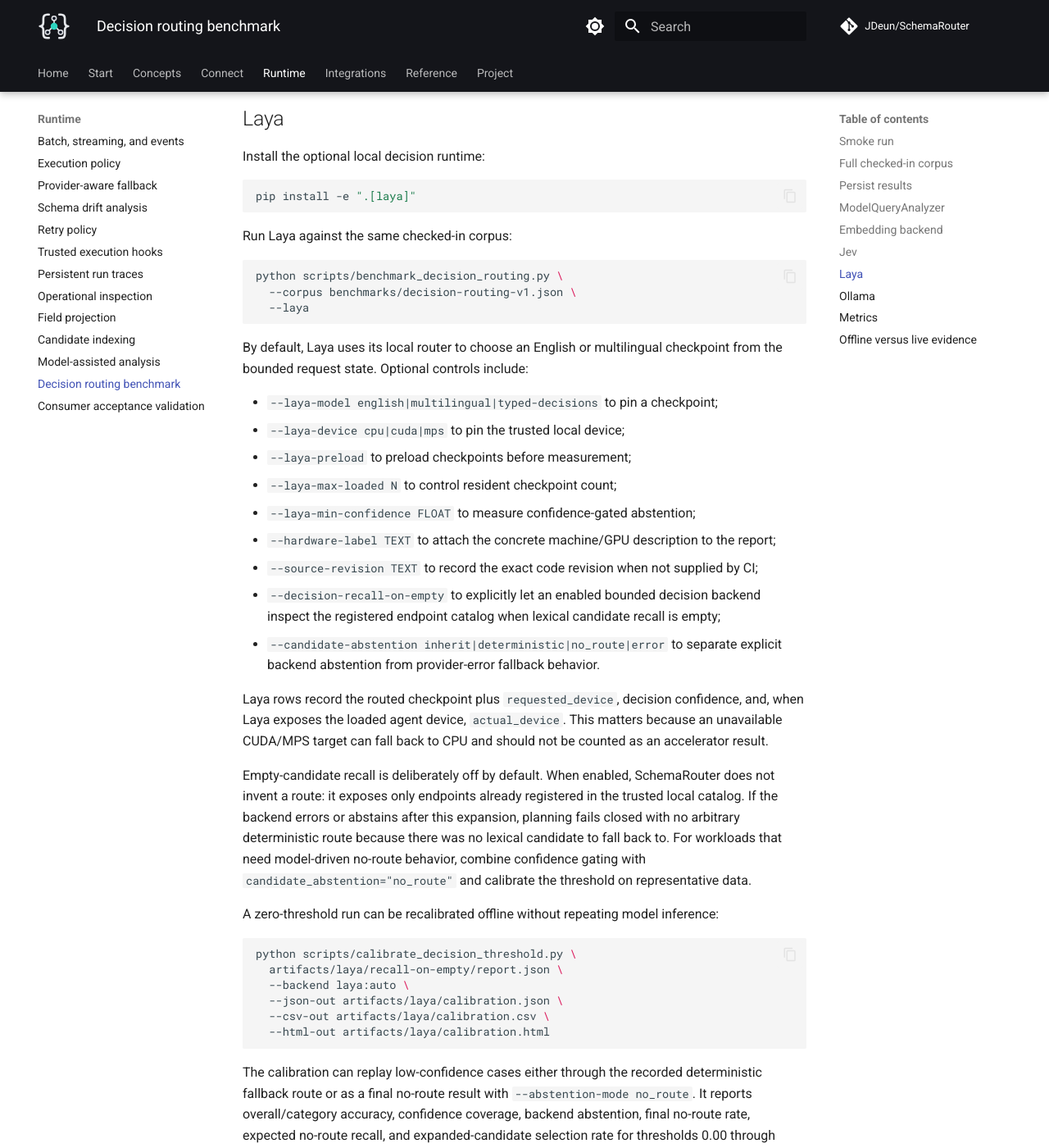
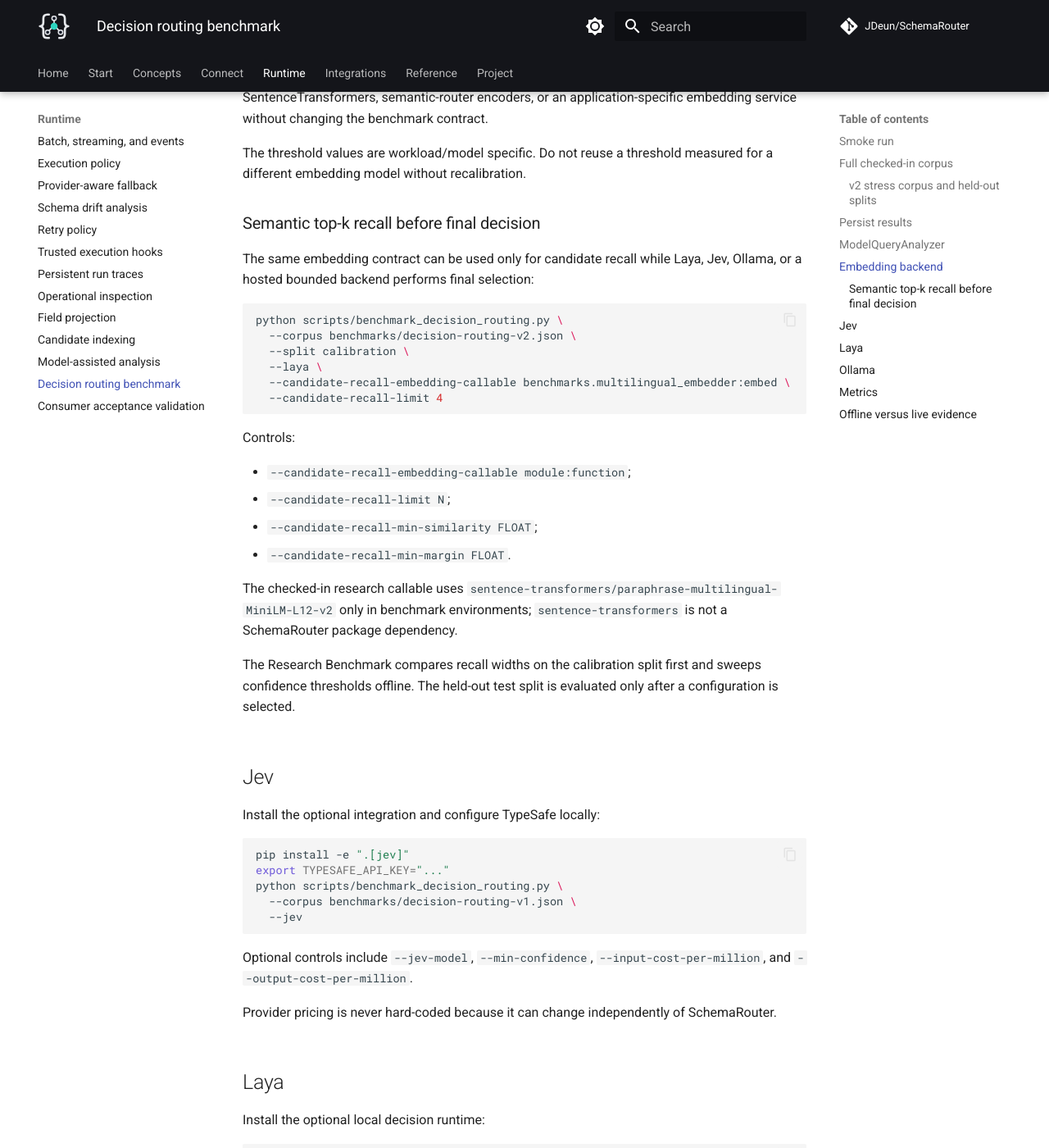
Before and after one commit to JDeun/SchemaRouter, an MkDocs documentation site: the page built from docs/guides/decision-benchmark.md, in a window 1280 px wide and 1400 px high, scrolled down 2875 px. Shown: the whole window at 82% size. Built offline with MkDocs 1.6.1 and Material for MkDocs 9.7.7, drawn with Linux system fonts in a browser that asks for light colours; comment, search, counter and statistics services are not loaded; some of the changed text lies outside the part shown.

Commit message:
docs: add v2 held-out semantic recall protocol

````diff
--- a/docs/guides/decision-benchmark.md
+++ b/docs/guides/decision-benchmark.md
@@ -30,6 +30,28 @@
 
 The corpus references only the stable benchmark registry embedded in the script and is validated in
 tests so unknown expected routes cannot silently enter the dataset.
+
+### v2 stress corpus and held-out splits
+
+`benchmarks/decision-routing-v2.json` is a deterministic **1,200-case** multilingual stress corpus:
+
+- 16 registered routes × 60 cases = 960 in-domain cases;
+- 240 explicit no-route / out-of-domain cases;
+- languages: English, Korean, Spanish, Japanese, German, and mixed Korean/English;
+- fixed splits: 720 `dev`, 240 `calibration`, 240 `test`.
+
+The corpus is regenerated by `scripts/generate_decision_routing_v2.py`; tests require the generated
+content to match the checked-in JSON exactly. It is intentionally a template-derived stress corpus,
+not a substitute for independently collected human traffic.
+
+```bash
+python scripts/benchmark_decision_routing.py \
+  --corpus benchmarks/decision-routing-v2.json \
+  --split calibration
+```
+
+Tune recall width and confidence thresholds only on `dev` / `calibration`. Treat `test` as held out
+until the configuration is frozen.
 
 ## Persist results
 
@@ -102,6 +124,34 @@
 
 The threshold values are workload/model specific. Do not reuse a threshold measured for a different
 embedding model without recalibration.
+
+### Semantic top-k recall before final decision
+
+The same embedding contract can be used only for candidate recall while Laya, Jev, Ollama, or a
+hosted bounded backend performs final selection:
+
+```bash
+python scripts/benchmark_decision_routing.py \
+  --corpus benchmarks/decision-routing-v2.json \
+  --split calibration \
+  --laya \
+  --candidate-recall-embedding-callable benchmarks.multilingual_embedder:embed \
+  --candidate-recall-limit 4
+```
+
+Controls:
+
+- `--candidate-recall-embedding-callable module:function`;
+- `--candidate-recall-limit N`;
+- `--candidate-recall-min-similarity FLOAT`;
+- `--candidate-recall-min-margin FLOAT`.
+
+The checked-in research callable uses
+`sentence-transformers/paraphrase-multilingual-MiniLM-L12-v2` only in benchmark environments;
+`sentence-transformers` is not a SchemaRouter package dependency.
+
+The Research Benchmark compares recall widths on the calibration split first and sweeps confidence
+thresholds offline. The held-out test split is evaluated only after a configuration is selected.
 
 ## Jev
 
@@ -231,7 +281,7 @@
 
 Each row records:
 
-- case ID and category;
+- case ID, category, fixed split, and language label;
 - provider/model identifier when reported;
 - requested and actual local device when the backend can report them;
 - expected and predicted `tool.endpoint`;
@@ -258,6 +308,7 @@
 - fallback count;
 - mean, p50, and p95 latency;
 - category-level accuracy with per-category 95% Wilson score intervals;
+- split-level and language-level accuracy;
 - token totals and optional estimated cost.
 
 ## Offline versus live evidence
````
